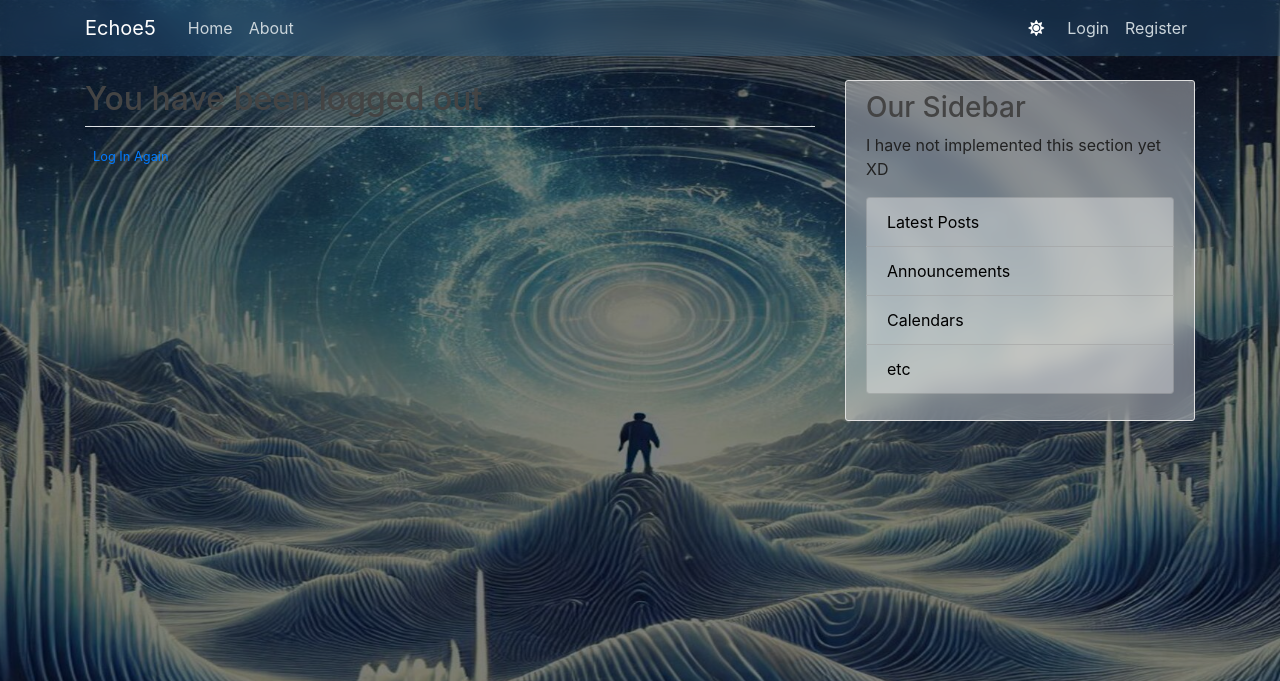
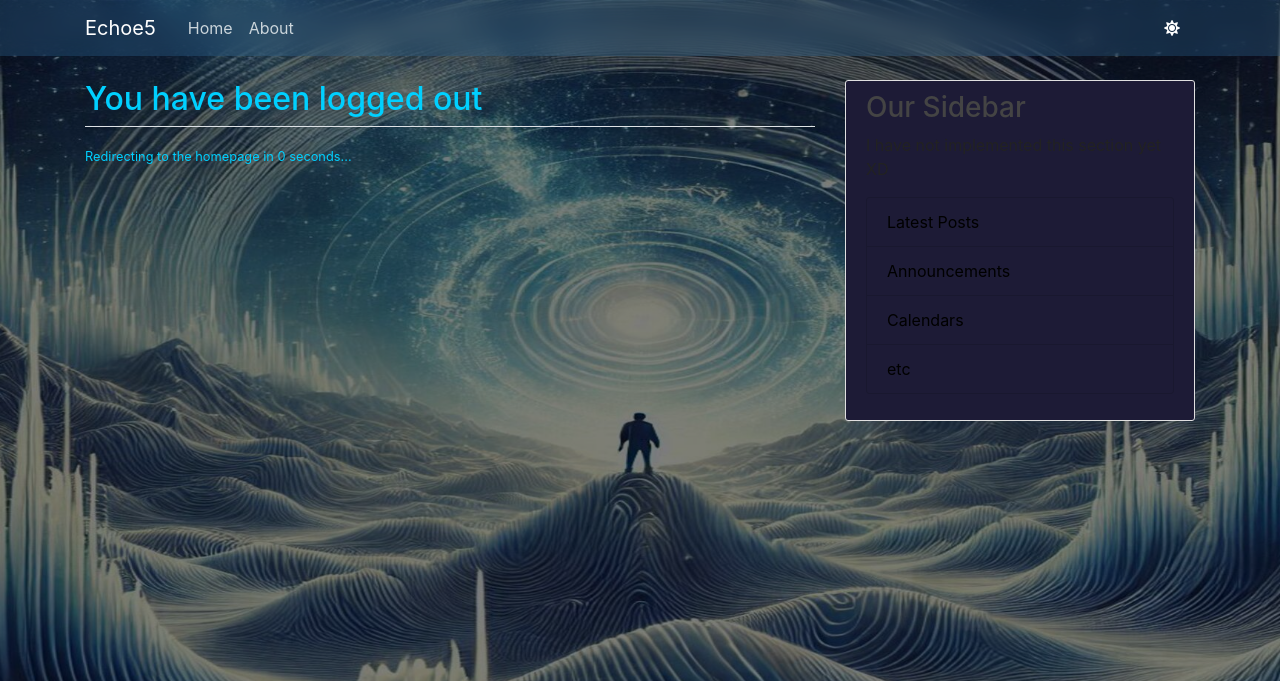
Before and after one commit to ErzaKaneki/Echoe5, a Django app: template users/templates/users/logout.html in a window 1280 px wide. Shown: the top 681 px of the page. Run offline with Django 5.2, Linux system fonts and the light colour scheme; the template is opened without the code that fills it, so the values that code supplies are empty; some libraries are stand-ins or nearby versions.

Commit message:
cleaned up the logout proccess

```diff
--- a/blog/static/blog/dark-mode.css
+++ b/blog/static/blog/dark-mode.css
@@ -1,9 +1,9 @@
 [data-theme="light"] {
-    --content-bg: rgba(245, 245, 245, 0.4);
+    --content-bg: rgb(29, 27, 54);
     --text-primary: #000000;
     --text-secondary: #222222;
     --border-color: #e0e0e0;
-    --link-color: #0056b3;
+    --link-color: #000000;
     --nav-bg: rgba(52, 112, 163, 0.3);
     --heading-color: #444444;
     --hover-color: #428bca;
@@ -135,7 +135,7 @@ label {
 }
 
 [data-theme="light"] input[type="file"]::file-selector-button:hover {
-    background-color: #137885;
+    background-color: #00ffff;
     color: white;
 }
 
--- a/blog/templates/blog/base.html
+++ b/blog/templates/blog/base.html
@@ -49,9 +49,6 @@
                     {% csrf_token %}
                     <button type="submit" class="btn btn-outline-light">Logout</button>
                   </form>
-                {% else %}
-                  <a class="nav-item nav-link" href="{% url 'login' %}">Login</a>
-                  <a class="nav-item nav-link" href="{% url 'register' %}">Register</a>
                 {% endif %}
               </div>
             </div>
--- a/users/templates/users/logout.html
+++ b/users/templates/users/logout.html
@@ -1,9 +1,29 @@
 {% extends "blog/base.html" %}
 {% block content %}
-    <h2>You have been logged out</h2>
+    <h2 style="color: rgb(0, 208, 255);" >You have been logged out</h2>
     <div class="border-top pt-3">
-        <small class="test-muted">
-            <a class="ml-2" href="{% url 'login' %}">Log In Again</a>
+        <small style="color: rgb(0, 208, 255);" class="text">
+            Redirecting to the homepage in <span id="countdown">5</span> seconds...
         </small>
     </div>
+
+    <script>
+        // Set the initial countdown value
+        let countdown = 5;
+
+        // Reference the countdown span
+        const countdownElement = document.getElementById('countdown');
+
+        // Update the countdown every second
+        const interval = setInterval(function () {
+            countdown--; // Decrease the countdown value
+            countdownElement.textContent = countdown; // Update the text
+
+            // Redirect when countdown reaches 0
+            if (countdown <= 0) {
+                clearInterval(interval); // Stop the countdown
+                window.location.href = "{% url 'landing-page' %}";
+            }
+        }, 1000); // Update every 1 second
+    </script>
 {% endblock content %}
```
